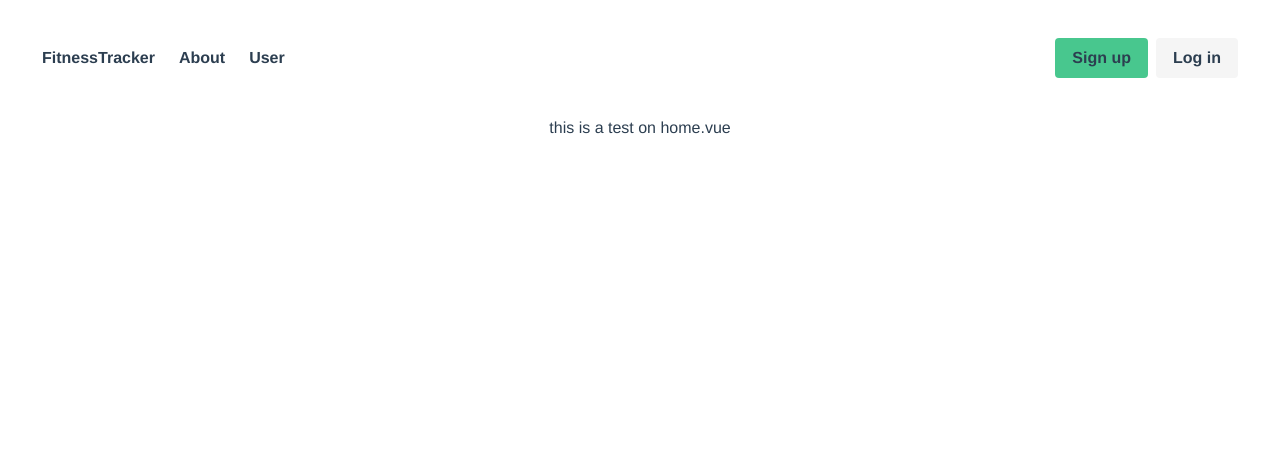
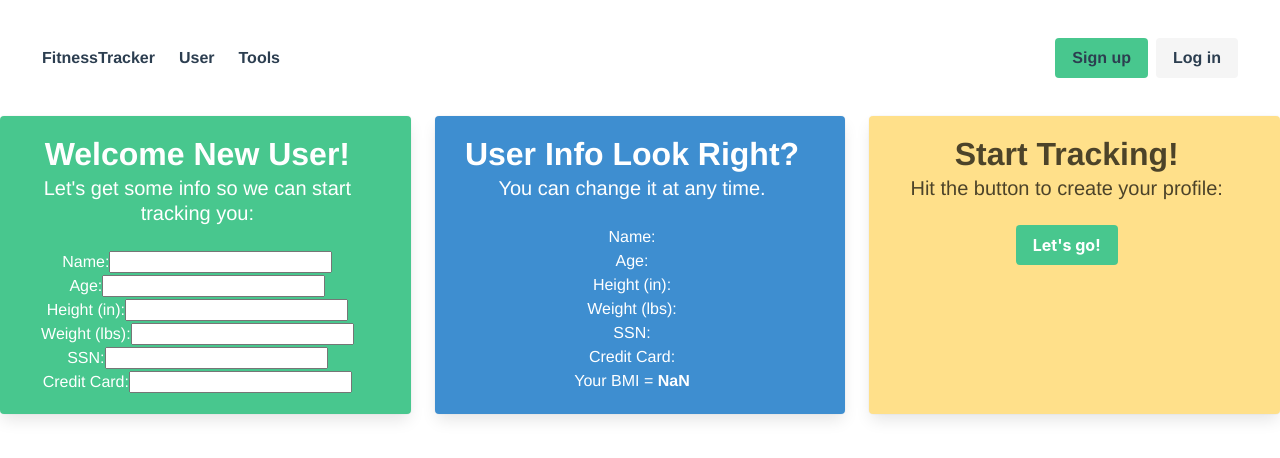
Before and after one commit to MikeParish/fitness_tracker, a Vue app in the folder client/: page / in a window 1280 px wide. Shown: the top 458 px of the page. Built offline with nearby package versions, Linux system fonts and the light colour scheme.

Commit message:
updated user, created tools page w/event listening

```diff
--- a/client/src/components/Nav.vue
+++ b/client/src/components/Nav.vue
@@ -18,8 +18,9 @@
         <div class="navbar-start">
 
         <!-- <router-link to="/" class="navbar-item">Home</router-link> -->
-        <router-link to="/about" class="navbar-item">About</router-link>
+        <!-- <router-link to="/about" class="navbar-item">About</router-link> -->
         <router-link to="/user" class="navbar-item">User</router-link>
+        <router-link to="/tools" class="navbar-item">Tools</router-link>
 
         <!-- More nav dropdown
             <div class="navbar-item has-dropdown is-hoverable">
--- a/client/src/router/index.js
+++ b/client/src/router/index.js
@@ -2,6 +2,7 @@ import Vue from 'vue'
 import VueRouter from 'vue-router'
 import Home from '../views/Home.vue'
 import User from '../views/User.vue'
+import Tools from '../views/Tools.vue'
 
 Vue.use(VueRouter)
 
@@ -15,6 +16,11 @@ const routes = [
     path: '/user',
     name: 'User',
     component: User
+  },
+  {
+    path: '/tools',
+    name: 'Tools',
+    component: Tools
   },
   {
     path: '/about',
--- a/client/src/views/Home.vue
+++ b/client/src/views/Home.vue
@@ -1,8 +1,72 @@
 <template>
 
   <div class="home">
-    <h1>this is a test on home.vue</h1>
-  </div>
+      <!-- home/user uses 2-way data binding: v-model attaches input binding to data field,
+      vue looks at event, see's that it's a model/variable, and updates it, while also
+      outputting to console -->
+      <div class="tile is-ancestor">
+
+            <div class="tile is-parent">
+
+                <article class="tile is-child box notification is-success">
+                    <p class="title">Welcome New User!</p>
+                    <p class="subtitle">Let's get some info so we can start tracking you:</p>
+
+                    <label>Name:</label>
+                    <input type="text" v-model="name"/>
+                    <div></div>
+
+                    <label>Age:</label>
+                    <input type="text" v-model="age"/>
+                    <div></div>
+
+                    <label>Height (in):</label>
+                    <input type="text" v-model="height"/>
+                    <div></div>
+
+                    <label>Weight (lbs):</label>
+                    <input type="text" v-model="weight"/>
+                    <div></div>
+
+                    <label>SSN:</label>
+                    <input type="text" v-model="ssn"/>
+                    <div></div>
+
+                    <label>Credit Card:</label>
+                    <input type="text" v-model="cc"/>
+                    <div></div>
+
+                </article>
+            </div>
+
+            <div class="tile is-parent">
+                <article class="tile is-child box notification is-info">
+                    <p class="title">User Info Look Right?</p>
+                    <p class="subtitle">You can change it at any time.</p>
+                    <div>Name: <strong>{{ name }}</strong></div>
+                    <div>Age: <strong>{{ age }}</strong></div>
+                    <div>Height (in): <strong>{{ height }}</strong></div>
+                    <div>Weight (lbs): <strong>{{ weight }}</strong></div>
+                    <div>SSN: <strong>{{ ssn }}</strong></div>
+                    <div>Credit Card: <strong>{{ cc }}</strong></div>
+                    <div>Your BMI = <strong>{{ bmi(height, weight) }}</strong></div>
+                </article>
+            </div>
+
+            <div class="tile is-parent">
+                <article class="tile is-child box notification is-warning">
+                    <p class="title">Start Tracking!</p>
+                    <p class="subtitle">Hit the button to create your profile:</p>
+                    <div class="content">
+                        <button class="button is-success" v-on:click="success = !success"><strong>Let's go!</strong></button>
+                        <p v-show="success"><strong>Whooooooo, profile created successfully!</strong></p>
+                    </div>
+                </article>
+            </div>
+
+        </div> <!-- tile is-ancestor closing div -->
+
+    </div> <!-- class="home" closing div -->
 
 </template>
 
@@ -12,7 +76,20 @@
 export default {
   name: 'Home',
   components: {
-
+  },
+  data: () => ({
+        name: '',
+        age: '',
+        height: '',
+        weight: '',
+        ssn: '',
+        cc: '',
+        success: false
+  }),
+  methods: {
+      bmi: function(height, weight) {
+          return (weight/(height*height) * 703).toFixed(2);
+      }
   }
 }
 </script>
--- /dev/null
+++ b/client/src/views/Tools.vue
@@ -0,0 +1,71 @@
+<template>
+
+    <div class="tools">
+
+        <div class="tile is-ancestor">
+
+            <div class="tile is-parent">
+                <article class="tile is-child box notification is-warning">
+                    <p class="title">Target Weight</p>
+                    <p class="subtitle">Dial in Your Target Weight</p>
+                    <!-- v-on: binding button click to add a lb to tWeight data object, listening for click event -->
+                    <!-- v-bind to elements and control the value via the Vue-->
+                    <!-- @ is shorthand for v:on -->
+                    <button @click="add(1)">Add 1 lb</button>
+                    <!-- v-on: binding button click to sub a lb from tWeight data object -->
+                    <button v-on:click="sub(1)">Lose 1 lb</button>
+                    <!-- v-on: double click adds 10 lbs, listening for click event -->
+                    <!-- @ is shorthand for v:on -->
+                    <button @dblclick="add(10)">Add 10 lbs</button>
+                    <!-- v-on: double click subs 10 lbs -->
+                    <button v-on:dblclick="sub(10)">Lose 10 lbs</button>
+                    <p>Target Weight is <strong>{{ tWeight }}</strong> lbs</p>
+                    <p>(Click for 1, double click for 10)</p>
+                </article>
+            </div>
+
+            <div class="tile is-parent">
+                <article class="tile is-child box">
+                <p class="title">Foo</p>
+                <p class="subtitle">Bar</p>
+                </article>
+            </div>
+
+            <div class="tile is-parent">
+                <article class="tile is-child box">
+                <p class="title">Third column</p>
+                <p class="subtitle">With some content</p>
+                <div class="content">
+                    <p>Lorem ipsum dolor sit amet, consectetur adipiscing elit. Proin ornare magna eros, eu pellentesque tortor vestibulum ut. Maecenas non massa sem. Etiam finibus odio quis feugiat facilisis.</p>
+                </div>
+                </article>
+            </div>
+
+        </div> <!-- tile is-ancestor closing div -->
+
+    </div> <!-- class="tools" closing div -->
+
+</template>
+
+<script>
+export default {
+    data: () => ({
+          tWeight: 200,
+    }),
+    methods: {
+        bmi: function(height, weight) {
+            return (weight/(height*height) * 703).toFixed(2);
+        },
+        add: function(inc) {
+            this.tWeight += inc;
+        },
+        sub: function(dec) {
+            this.tWeight -= dec;
+        },
+    }
+}
+</script>
+
+<style>
+
+</style>
--- a/client/src/views/User.vue
+++ b/client/src/views/User.vue
@@ -89,7 +89,5 @@ export default {
 </script>
 
 <style>
-.is-horizontal-center {
-    justify-content: center;
-}
+
 </style>
```
